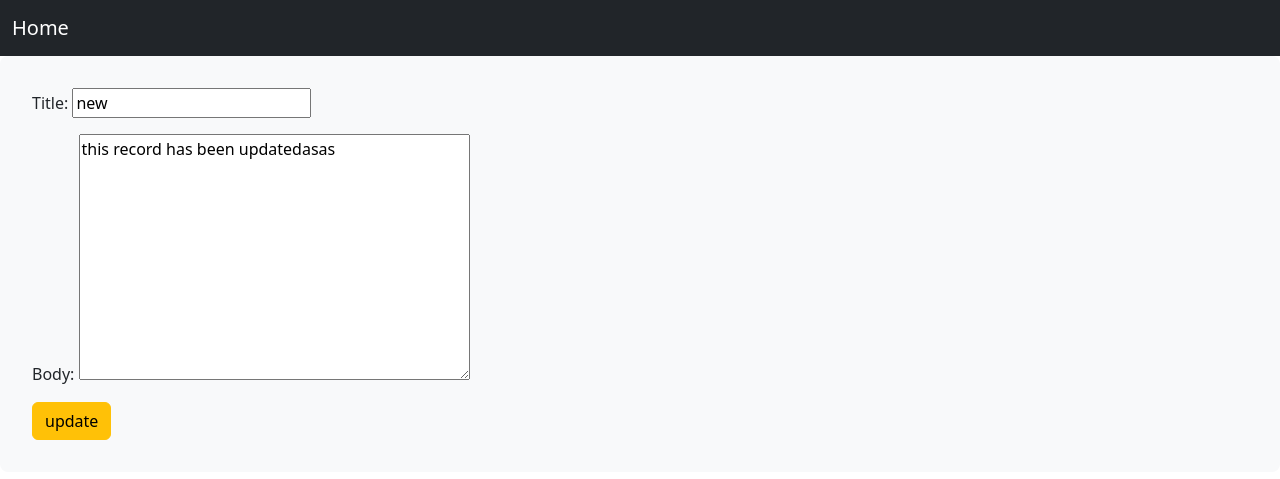
After one commit to masoudmoraa/todo-webapp, a Django app: page /update/8 in a window 1280 px wide. The commit adds this page. Shown: the top 479 px of the page. Run offline with Django 5.2, Linux system fonts and the light colour scheme; data comes from the database, SQL or seed files in the repository; both versions use the stored data as it was after the commit.

Commit message:
added update record option

```diff
--- a/home/forms.py
+++ b/home/forms.py
@@ -1,6 +1,12 @@
 from django import forms
+from .models import Todo
 
 
 class CreateRecordForm(forms.Form):
     title = forms.CharField(max_length=100)
     body  = forms.CharField()
+
+class UpdateRecordForm(forms.ModelForm):
+    class Meta:
+        model = Todo
+        fields = ['title', 'body']
--- a/home/urls.py
+++ b/home/urls.py
@@ -5,7 +5,8 @@ urlpatterns = [
     # path(url, view),
     path('', views.home_page, name="homepage"),
     path('hello/', views.say_hello, name="hellopage"),
-    path('detail/<int:record_id>', views.detail, name="detailpage"),
+    path('detail/<int:record_id>', views.detail, name="detailtodo"),
     path('delete/<int:record_id>', views.delete, name="deletetodo"),
-    path('create/', views.create, name="createtodo")
+    path('create/', views.create, name="createtodo"),
+    path('update/<int:record_id>', views.update, name="updatetodo")
 ]
--- a/home/views.py
+++ b/home/views.py
@@ -1,6 +1,6 @@
 from django.shortcuts import render, redirect
 from .models import Todo
-from .forms import CreateRecordForm
+from .forms import CreateRecordForm, UpdateRecordForm
 from django.contrib import messages
 
 
@@ -38,3 +38,15 @@ def create(request) :
     else :
         form = CreateRecordForm()
     return render(request, "create.html", {"form":form})
+
+def update(request, record_id) :
+    record = Todo.objects.get(id = record_id)
+    if request.method == "POST":
+        form = UpdateRecordForm(request.POST, instance=record)
+        if form.is_valid():
+            form.save()
+            messages.success(request, "Todo updated successfully", extra_tags="success")
+            return redirect ("detailtodo", record_id)
+    else:
+        form = UpdateRecordForm(instance=record)
+    return render(request, "update.html", {"form":form})
--- a/templates/create.html
+++ b/templates/create.html
@@ -3,11 +3,9 @@
 {% block title %} New record {% endblock title %}
 
 {% block content %}
-    <h2> hello from create page </h2>
-
     <form action="" method="post" novalidate>
         {% csrf_token %}
         {{form.as_p}}
-        <input type="submit" value="Create">
+        <input type="submit" value="Create" class="btn btn-primary">
     </form>
 {% endblock content %}
--- a/templates/detail.html
+++ b/templates/detail.html
@@ -10,4 +10,5 @@
     <p> {{ r.body }} </p>
 
     <a class="btn btn-danger" href={% url "deletetodo" r.id %}> delete </a>
+    <a class="btn btn-warning" href={% url "updatetodo" r.id %}> update </a>
 {% endblock content %}
--- a/templates/home.html
+++ b/templates/home.html
@@ -10,7 +10,7 @@
 
     <div class="card mt-3">
     {% for r in records %}
-        <a class="card-body" href={% url "detailpage" r.id %}> {{r.title}} </a>
+        <a class="card-body" href={% url "detailtodo" r.id %}> {{r.title}} </a>
         <br>
     {% endfor %}
     </div>
--- /dev/null
+++ b/templates/update.html
@@ -0,0 +1,13 @@
+{% extends "index.html" %}
+
+{% block title %} Update {% endblock title %}
+
+{% block content %}
+
+    <form action="" method="POST">
+        {% csrf_token %}
+        {{ form.as_p }}
+        <input type="submit" value="update" class="btn btn-warning">
+    </form>
+
+{% endblock content %}
```
Also changed, not shown: db.sqlite3.
